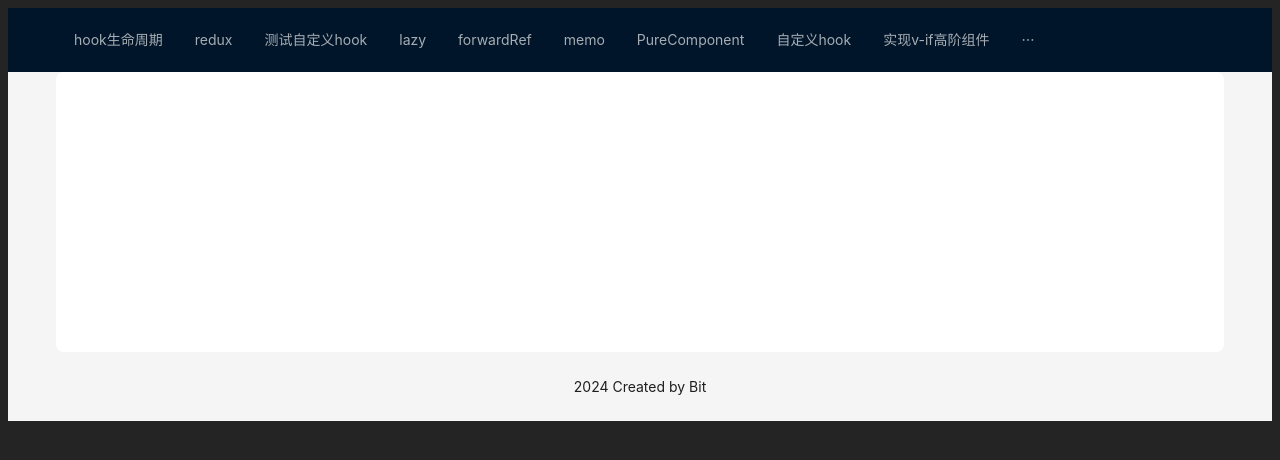
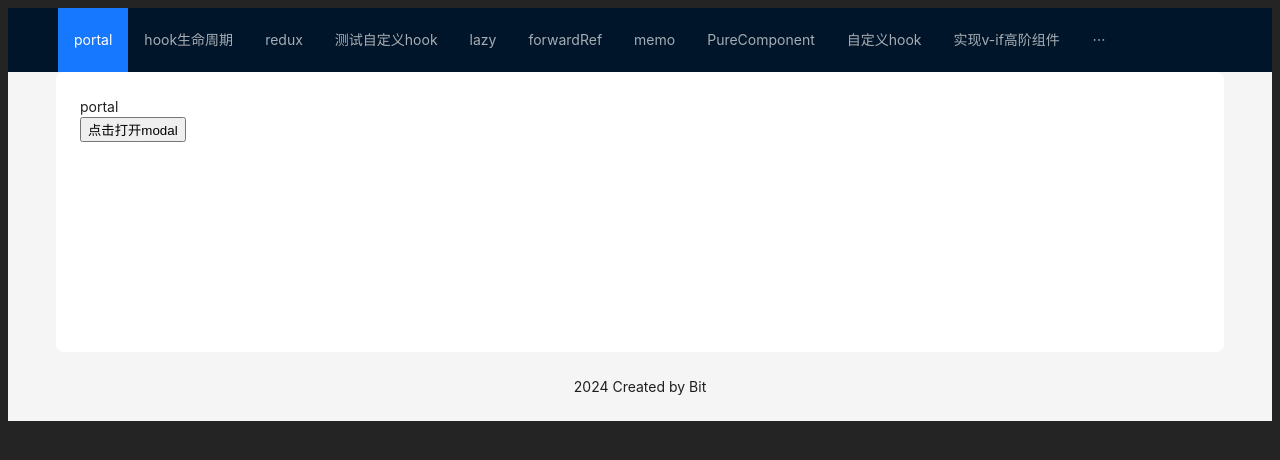
Before and after one commit to yangshijunx/react-point, a React (Vite) app: page /portal in a window 1280 px wide. Shown: the top 460 px of the page. Built offline with nearby package versions, Linux system fonts and the light colour scheme.

Commit message:
feat: portal

```diff
--- a/src/App.tsx
+++ b/src/App.tsx
@@ -30,6 +30,7 @@ import TestHook from "./pages/hookTest";
 import ReduxTestComponent from "./pages/redux";
 // import IfHookComponent from "./pages/ifHook";
 import HookLifeCircle from "./pages/hookLifeCircle";
+import Portal from "./pages/portal";
 
 const { Header, Content, Footer } = Layout;
 
@@ -40,6 +41,11 @@ const App: React.FC = () => {
   // const [testBoolean, setTestBoolean] = React.useState(false);
 
   const pages = [
+    {
+      path: "/portal",
+      name: "portal",
+      component: () => <Portal />,
+    },
     {
       path: "hookLifeCircle",
       name: "hook生命周期",
--- /dev/null
+++ b/src/pages/portal/index.tsx
@@ -0,0 +1,50 @@
+import { useState } from "react";
+import ReactDOM from "react-dom";
+
+const modalStyle: React.CSSProperties = {
+  position: "fixed",
+  top: "50%",
+  left: "50%",
+  width: "200px",
+  height: "100px",
+  transform: "translate(-50%, -50%)",
+  background: "#fff",
+  padding: "20px",
+  borderRadius: "5px",
+  color: "#000",
+};
+interface ModalProps {
+  onCloseModal: () => void;
+}
+
+const Modal = (props: ModalProps) => {
+  console.log(props, "什么内容");
+  const { onCloseModal } = props;
+  return ReactDOM.createPortal(
+    <div className="modal" style={modalStyle}>
+      <div className="modal-content">这是里面的内容</div>
+      <button onClick={onCloseModal}>关闭modal</button>
+    </div>,
+    document.body
+  );
+};
+
+const Portal = () => {
+  const [open, setOpen] = useState<boolean>(false);
+  const openModal = () => {
+    setOpen(true);
+  };
+  const closeModal = () => {
+    setOpen(false);
+  };
+
+  return (
+    <>
+      {open && <Modal onCloseModal={closeModal} />}
+      <div>portal</div>
+      <button onClick={openModal}>点击打开modal</button>
+    </>
+  );
+};
+
+export default Portal;
```
Also changed, not shown: src/pages/portal/index.less (added).
